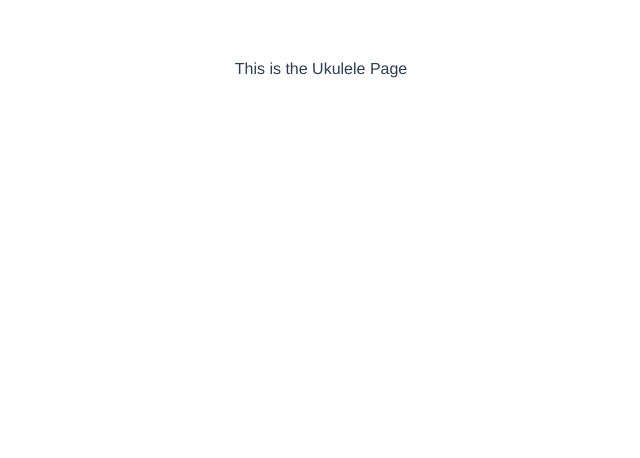
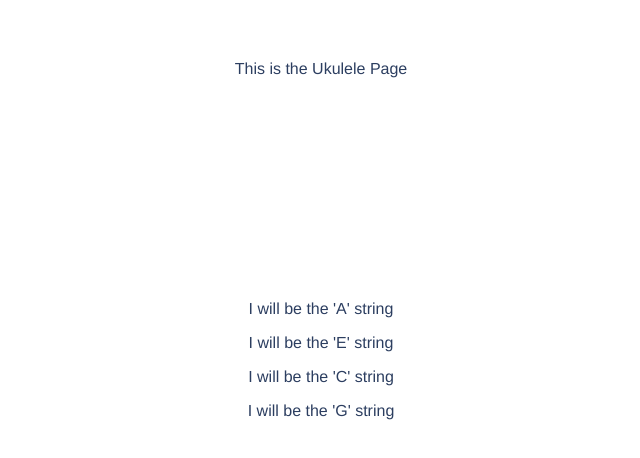
Before and after one commit to cmpprg/vuekulele, a Vue app: page / in a window 1280 px wide. Shown: the top 458 px of the page, without its empty margins (319-959 px from the left). Built offline with nearby package versions, Linux system fonts and the light colour scheme.

Commit message:
Create Neck component and implement in Ukulele

```diff
--- a/src/App.vue
+++ b/src/App.vue
@@ -1,16 +1,16 @@
 <template>
   <div id="app">
-    <Ukulele/>
+    <UkulelePage />
   </div>
 </template>
 
 <script>
-import Ukulele from './components/pages/Ukulele.vue'
+import UkulelePage from './components/pages/UkulelePage.vue'
 
 export default {
   name: 'App',
   components: {
-    Ukulele
+    UkulelePage
   }
 }
 </script>
@@ -21,7 +21,7 @@ export default {
   -webkit-font-smoothing: antialiased;
   -moz-osx-font-smoothing: grayscale;
   text-align: center;
-  color: #2c3e50;
+  color: #2c3e60;
   margin-top: 60px;
 }
 </style>
--- /dev/null
+++ b/src/components/Neck.vue
@@ -0,0 +1,18 @@
+<template>
+  <div class="strings">
+    <p>I will be the 'A' string</p>
+    <p>I will be the 'E' string</p>
+    <p>I will be the 'C' string</p>
+    <p>I will be the 'G' string</p>
+  </div>
+</template>
+
+<script>
+  export default {
+    name: "Neck"
+  }
+</script>
+
+<style scoped>
+
+</style>
--- a/src/components/pages/Ukulele.vue
+++ /dev/null
@@ -1,15 +0,0 @@
-<template>
-  <div>
-    <p>This is the Ukulele Page</p>
-  </div>
-</template>
-
-<script>
-  export default {
-    name: "Ukulele"
-  }
-</script>
-
-<style scoped>
-
-</style>
--- /dev/null
+++ b/src/components/pages/UkulelePage.vue
@@ -0,0 +1,28 @@
+<template>
+  <div>
+    <div class="title">
+      <p>This is the Ukulele Page</p>
+    </div>
+
+    <div class="neck">
+      <Neck />
+    </div>
+  </div>
+</template>
+
+<script>
+  import Neck from '../Neck.vue'
+
+  export default {
+    name: "UkulelePage",
+    components: {
+      Neck
+    }
+  }
+</script>
+
+<style scoped>
+  .title {
+    padding-bottom: 15%;
+  }
+</style>
```
